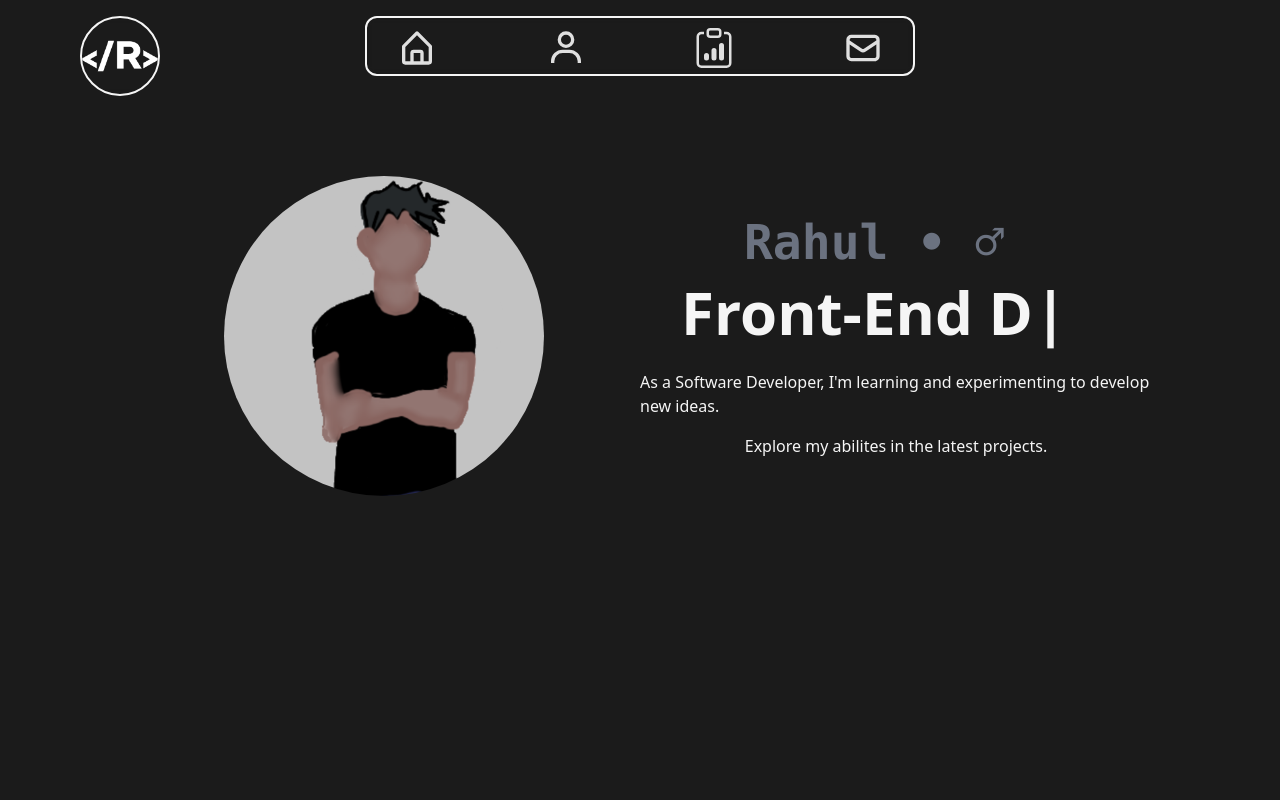
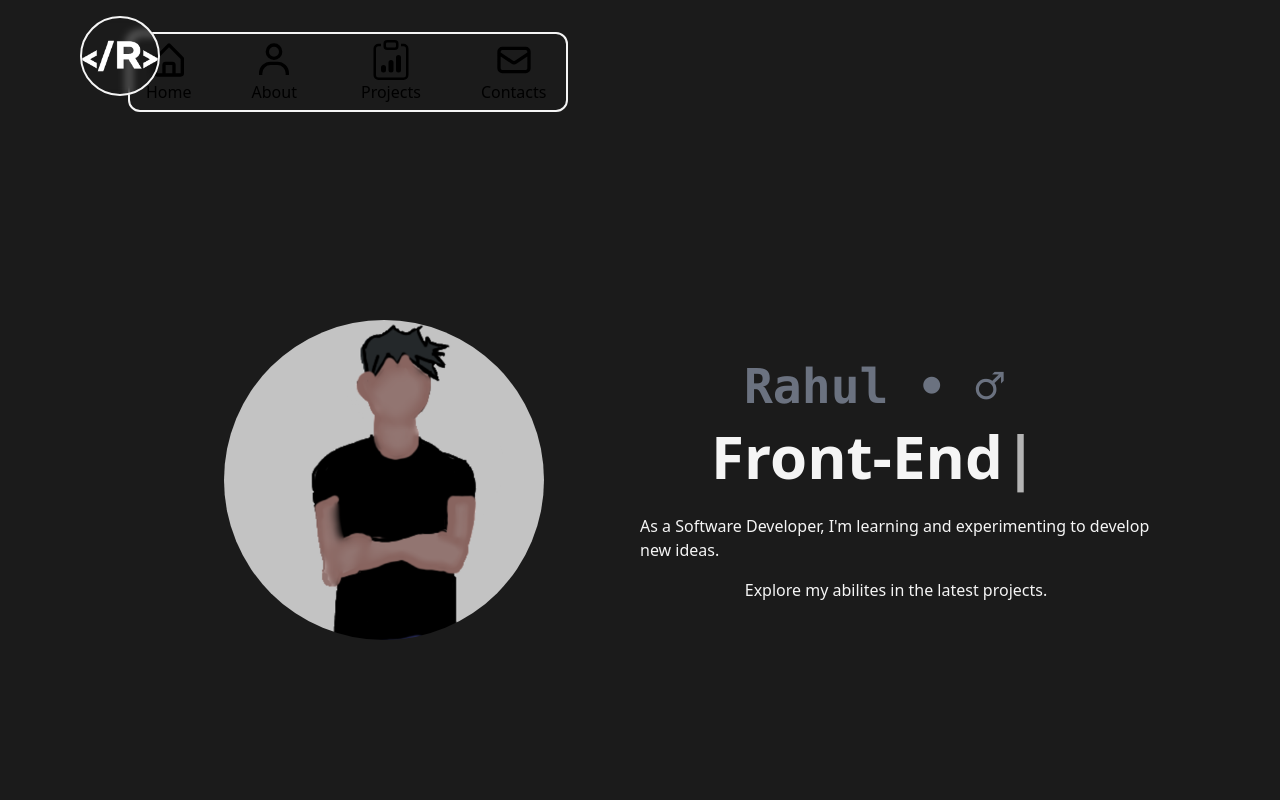
Before and after one commit to MonsieurR05/Portfolio, a Next.js app: page / in a window 1280 px wide. Shown: the top 800 px of the page. Built offline with nearby package versions, Linux system fonts and the light colour scheme.

Commit message:
Update NavBar.js

```diff
--- a/src/components/NavBar.js
+++ b/src/components/NavBar.js
@@ -1,39 +1,127 @@
-import React from "react";
-import {BiHomeAlt, BiUser } from 'react-icons/bi';
-import {HiOutlineMail} from 'react-icons/hi'
-import {BsClipboardData} from 'react-icons/bs'
 import Link from "next/link";
+import { useRouter } from "next/router";
+import React, { useState } from "react";
+import { motion } from "framer-motion";
+import { BiHomeAlt, BiUser } from "react-icons/bi";
+import { HiOutlineMail } from "react-icons/hi";
+import { BsClipboardData } from "react-icons/bs";
 import Logo from "./Logo";
+
+
+
+const CustomMobileLink = ({ href, title, className = "", toggle }) => {
+  const router = useRouter();
+
+  const handleClick = () => {
+    toggle();
+    router.push(href);
+  };
+
+  return (
+    <button
+      href={href}
+      className={`${className} relative group text-light dark:text-dark my-2`}
+      onClick={handleClick}
+    >
+      {title}
+    </button>
+  );
+};
+
+const NavBar = () => {
+  const [isOpen, setIsOpen] = useState(false);
+
+  const handleClick = () => {
+    setIsOpen(!isOpen);
+  };
+
+  return (
+    <header
+      className="w-full px-32 py-8 font-medium flex items-center justify-between
+    dark:text-light relative z-10 lg:px-16 md:px-12 sm:px-8
+    "
+    >
+      <button
+        className=" flex-col justify-center items-center hidden lg:flex"
+        onClick={handleClick}
+      >
+        <span
+          className={`bg-dark dark:bg-light block transition-all duration-300 ease-out h-0.5 w-6 rounded-sm  ${
+            isOpen ? "rotate-45 translate-y-1" : "-translate-y-0.5"
+          }`}
+        ></span>
+        <span
+          className={`bg-dark dark:bg-light block transition-all duration-300 ease-out h-0.5 w-6 rounded-sm my-0.5 ${
+            isOpen ? "opacity-0" : "opacity-100"
+          } `}
+        ></span>
+        <span
+          className={`bg-dark dark:bg-light block transition-all duration-300 ease-out h-0.5 w-6 rounded-sm ${
+            isOpen ? "-rotate-45 -translate-y-1" : "translate-y-0.5"
+          } `}
+        ></span>
+      </button>
+
+      <div className="w-full flex justify-between items-center lg:hidden">
+  <nav className="flex items-center justify-center square border-2 border-light h-[80px] rounded-xl">
+    <Link href="/" className="cursor-pointer flex flex-col items-center justify-center mx-4 mr-10">
+      <BiHomeAlt className="h-10 w-10" />
+      <div className="text-center">Home</div>
+    </Link>
+    <Link href="/about" className="cursor-pointer flex flex-col items-center justify-center mx-5 mr-10">
+      <BiUser className="h-10 w-10" />
+      <div className="text-center">About</div>
+    </Link>
+    <Link href="/project" className="cursor-pointer flex flex-col items-center justify-center mx-6 mr-9">
+      <BsClipboardData className="h-10 w-10" />
+      <div className="text-center">Projects</div>
+    </Link>
+    <Link href="/contact" className="cursor-pointer flex flex-col items-center justify-center mx-6 mr-5">
+      <HiOutlineMail className="h-10 w-10" />
+      <div className="text-center">Contacts</div>
+    </Link>
+  </nav>
+</div>
 
 
 
 
 
-const NavBar = () => {
-  return(
-    <nav className="fixed top-4 lg:bottom-8 w-full overflow-hidden z-50 ">
-    <div className="container mx-auto">
-    <div className="w-full square border-2 border-light h-[60px] rounded-xl max-w-[550px] max-auto px-5 flex justify-between
-     text-light/90 mr-auto ml-auto backdrop-blur-sm" >
-      <Link  href="/" className="cursor-pointer w-[60px] h-[60px] flex items-center justify-center">
-        <BiHomeAlt className="h-10 w-10" />
-      </Link>
-      <Link href="/about" className="cursor-pointer w-[60px] h-[60px] flex items-center justify-center">
-        <BiUser className="h-10 w-10"  />
-      </Link>
-      <Link  href="/project" className="cursor-pointer w-[60px] h-[60px] flex items-center justify-center">
-        <BsClipboardData className="h-10 w-10"/>
-      </Link>
-      <Link  href="/contact" className="cursor-pointer w-[60px] h-[60px] flex items-center justify-center">
-        <HiOutlineMail className="h-10 w-10" />
-      </Link>
-    </div>
-  </div>
-  <Logo />
-</nav>
+      {isOpen ? (
+        <motion.div
+          initial={{ scale: 0, opacity: 0, x: "-50%", y: "-50%" }}
+          animate={{ scale: 1, opacity: 1 }}
+          className="min-w-[70vw] sm:min-w-[90vw] flex flex-col justify-between z-30 items-center fixed top-1/2 left-1/2 -translate-x-1/2 -translate-y-1/2
+      bg-dark/90 dark:bg-light/75 rounded-lg backdrop-blur-md py-32
+      "
+        >
 
-  )
-}
+<nav className="flex items-center flex-col justify-center">
+            <CustomMobileLink
+              href="/"
+              title="Home"
+              className=""
+              toggle={handleClick}
+            />
+            <CustomMobileLink
+              href="/about"
+              title="About"
+              className=""
+              toggle={handleClick}
+            />
+            <CustomMobileLink
+              href="/project"
+              title="Projects"
+              className=""
+              toggle={handleClick}
+            />
 
+          </nav>
+        </motion.div>
+      ) : null}
+        <Logo/>
+    </header>
+  );
+};
 
 export default NavBar;
```
